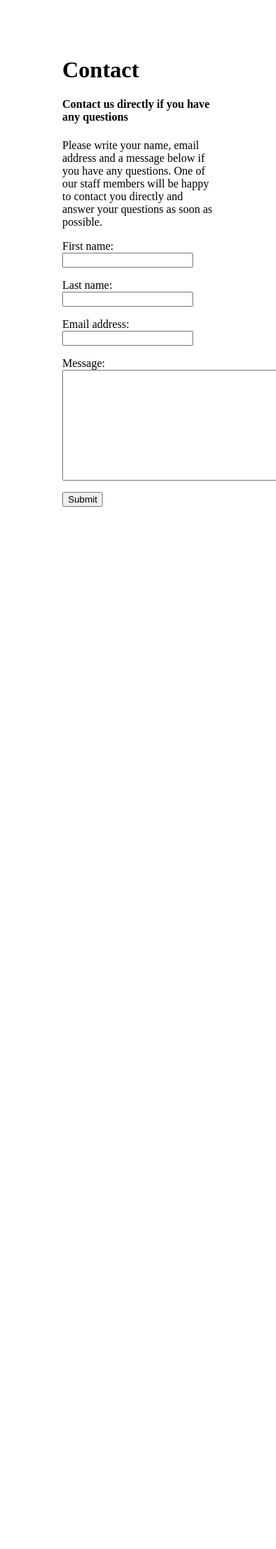
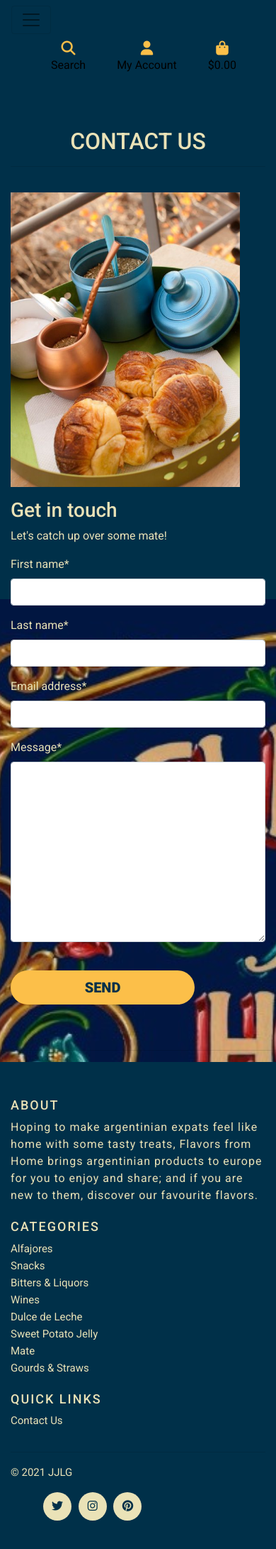
Before and after one commit to jjlg90/flavors_from_home, a Django app: page /contact in a window 390 px wide; the page is wider, and only the part inside the window is pictured. Shown: that part at 71% size. Before the commit the page ends 714 px from the top of that part, so only its background shows below. Run offline with Django 3.2, Linux system fonts and the light colour scheme; some libraries are stand-ins or nearby versions; some web fonts are replaced.

Commit message:
Tidying up the code and styling / contact.html

```diff
--- a/home/templates/home/contact.html
+++ b/home/templates/home/contact.html
@@ -1,14 +1,51 @@
-<!--Contact form-->
-<div style="margin:80px">
-    <h1>Contact</h1>
-    <h4>Contact us directly if you have any questions</h4>
-    <p>
-        Please write your name, email address and a message below if you have any questions.
-        One of our staff members will be happy to contact you directly and answer your questions as soon as possible.
-    </p>
-    <form method="post">
-    {% csrf_token %}
-        {{form.as_p}}
-        <button type="submit">Submit</button>
-    </form>
+{% extends "base.html" %}
+{% load static %}
+{% load crispy_forms_tags %}
+
+{% block extra_title %}
+- Contact Us
+{% endblock %}
+
+{% block page_header %}
+<div class="container header-container">
+  <div class="row">
+    <div class="col">
+    </div>
+  </div>
 </div>
+{% endblock %}
+
+{% block content %}
+<!-- Heading-->
+<div class="overlay bg-blue"></div>
+<div class="container text-white">
+  <div class="row">
+    <div class="col text-center mt-3">
+      <h2 class="logo-font pt-5 pb-0">Contact Us</h2>
+      <hr class="w-100 mb-1">
+    </div>
+  </div>
+</div>
+<!-- Contact Form-->
+<main class="container text-white">
+  <div class="row pt-2 pb-0 mb-0">
+    <div class="col-12 col-md-6">
+      <img class="block-connect-img pt-4" src="{{ MEDIA_URL }}contact-img.jpg" alt="mate time">
+    </div>
+    <div class="col-12 col-md-6">
+      <form id="contact-form" method="POST">
+        {% csrf_token %}
+        <fieldset class="form-group mt-3">
+          <h3 class="pt-0">Get in touch</h3>
+          <p>Let's catch up over some mate!</p>
+          {{ form|crispy }}
+        </fieldset>
+        <div class="form-actions form-group mt-4 text-end">
+          <button class="shop-now-button btn btn-lg rounded-pill text-uppercase" type="submit">Send</button>
+        </div>
+      </form>
+    </div>
+  </div>
+</main>
+<hr class="mt-5">
+{% endblock %}
--- a/static/css/base.css
+++ b/static/css/base.css
@@ -21,7 +21,7 @@
 }
 
 .text-blue {
-    color: var(--Blue) !important;
+    color: var(--Blue);
 }
 
 .bg-white {
@@ -33,7 +33,7 @@
 }
 
 .bg-yellow {
-    background-color: var(--Yellow) !important;
+    background-color: var(--Yellow);
 }
 
 /*----------------------------- General ---------------------------------*/
@@ -109,7 +109,11 @@ header {
 .shop-now-button:focus,
 .btn-search:hover,
 .btn-search:active,
-.btn-search:focus {
+.btn-search:focus,
+.product-button:hover,
+.product-button:active,
+.product-button:focus {
+    border-color: var(--Red) !important;
     background: var(--Red);
     color: var(--White);
 }
@@ -146,6 +150,11 @@ a.category-badge > span.badge:hover {
     color: var(--White) !important;
 }
 
+.product-button {
+    min-width: 260px;
+    font-weight: 800;
+}
+
 /*- Back to top button -*/
 
 .btt-button:hover,
@@ -176,6 +185,24 @@ input[name='q']::placeholder {
     width: 100%;
     height: 20vw;
     object-fit: cover;
+}
+
+/* ----------------------- Contact ---------------------------- */
+
+
+.connect-section {
+    padding-top: 5%;
+    padding-bottom: 10%;
+    max-width: 80%;
+}
+
+.connect-h {
+    text-align: center;
+    padding-bottom: 20px;
+}
+
+.block-connect-img {
+    max-width: 90%;
 }
 
 /* ------------------------------- bootstrap toasts */
```
Also changed, not shown: media/contact-img.jpg (added).
